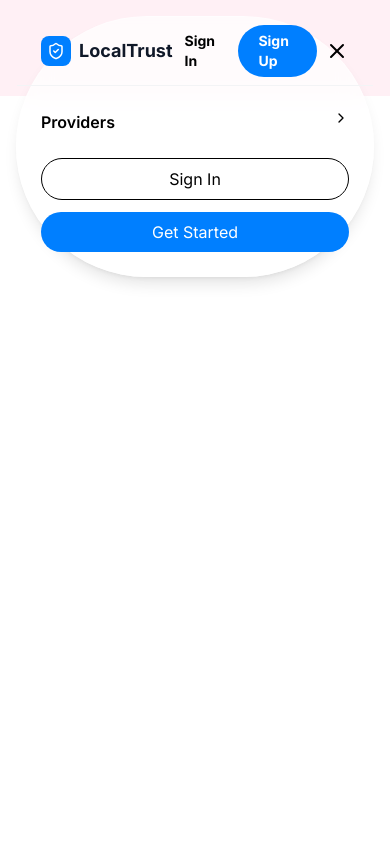
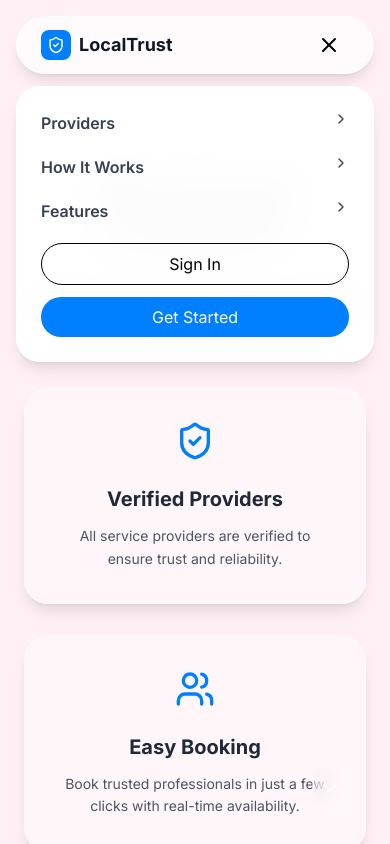
Before and after one commit to HarshitRaj2712/Smart-Local-Service, a React (Vite) app in the folder Frontend/: page /features in a window 390 px wide. Both pictures are taken after a click on the button 337 px from the left and 51 px from the top of the page. Shown: the top 844 px of the page. Built offline with nearby package versions, Linux system fonts and the light colour scheme; no server answers.

Commit message:
navbar responsive fix

```diff
--- a/Frontend/src/App.jsx
+++ b/Frontend/src/App.jsx
@@ -4,6 +4,8 @@ import ProtectedRoute from "./component/ProtectedRoute";
 import RoleBasedRoute from "./component/RoleBasedRoute";
 
 import Home from "./pages/Home";
+import HowItWorksPage from "./pages/HowItWorksPage";
+import FeaturesPage from "./pages/FeaturesPage";
 import Login from "./pages/Login";
 import Signup from "./pages/Signup";
 import AdminDashboard from "./pages/AdminDashboard";
@@ -33,6 +35,8 @@ const App = () => {
       <main className="pt-24 md:pt-28 bg-[#FFF0F5]"></main>
       <Routes>
         <Route path="/" element={<Home />} />
+         <Route path="/how" element={<HowItWorksPage />} />
+         <Route path="/features" element={<FeaturesPage />} />
          <Route path="/providers" element={<Providers />} />
          <Route path="/providers/:id" element={<ProviderDetail />} />
          <Route path="/book/:id" element={<BookingForm />} />
--- a/Frontend/src/component/Navbar.jsx
+++ b/Frontend/src/component/Navbar.jsx
@@ -72,7 +72,8 @@ const Navbar = () => {
 
   return (
     <nav className="fixed top-4 left-0 w-full z-50 px-4">
-      <div className="max-w-5xl mx-auto bg-white/70 backdrop-blur-lg border border-white/40 rounded-full shadow-lg">
+      <div className="max-w-5xl mx-auto relative">
+        <div className="bg-white/70 backdrop-blur-lg border border-white/40 rounded-full shadow-lg">
 
           <div className="px-6 py-2 flex items-center justify-between">
 
@@ -89,13 +90,14 @@ const Navbar = () => {
           {/* Desktop Links */}
           <div className="hidden md:flex gap-6 text-sm font-semibold text-gray-600">
             <Link to="/providers">Providers</Link>
-            <a href="#how">How It Works</a>
-            <a href="#features">Features</a>
+            <Link to="/how">How It Works</Link>
+            <Link to="/features">Features</Link>
           </div>
 
             {/* Right Section */}
             <div className="flex items-center gap-2">
 
+              <div className="hidden md:flex items-center gap-2">
                 {!isAuthenticated ? (
                   <>
                     <Link
@@ -152,30 +154,49 @@ const Navbar = () => {
                     )}
                   </div>
                 )}
+              </div>
 
               {/* Mobile Menu Button */}
               <button
-              className="md:hidden"
+                className="md:hidden p-2 rounded-full hover:bg-gray-100"
                 onClick={() =>
                   setIsMenuOpen(!isMenuOpen)
                 }
+                aria-label="Toggle navigation menu"
               >
                 {isMenuOpen ? <X /> : <Menu />}
               </button>
 
             </div>
           </div>
+        </div>
 
         {/* Mobile Menu */}
         {isMenuOpen && (
-          <div className="md:hidden border-t border-gray-100 p-6 space-y-6">
+          <div className="md:hidden mt-3 bg-white/95 backdrop-blur-lg border border-white/70 rounded-3xl shadow-lg p-6 space-y-5">
 
             <Link
               to="/providers"
               onClick={() => setIsMenuOpen(false)}
-              className="flex justify-between font-semibold"
+              className="flex justify-between font-semibold text-gray-700"
             >
               Providers <ChevronRight size={16} />
+            </Link>
+
+            <Link
+              to="/how"
+              onClick={() => setIsMenuOpen(false)}
+              className="flex justify-between font-semibold text-gray-700"
+            >
+              How It Works <ChevronRight size={16} />
+            </Link>
+
+            <Link
+              to="/features"
+              onClick={() => setIsMenuOpen(false)}
+              className="flex justify-between font-semibold text-gray-700"
+            >
+              Features <ChevronRight size={16} />
             </Link>
 
             {!isAuthenticated ? (
--- /dev/null
+++ b/Frontend/src/pages/FeaturesPage.jsx
@@ -0,0 +1,13 @@
+import Features from "../component/Features";
+import Footer from "../component/Footer";
+
+const FeaturesPage = () => {
+  return (
+    <>
+      <Features />
+      <Footer />
+    </>
+  );
+};
+
+export default FeaturesPage;
--- /dev/null
+++ b/Frontend/src/pages/HowItWorksPage.jsx
@@ -0,0 +1,13 @@
+import HowItWorks from "../component/HowItWorks";
+import Footer from "../component/Footer";
+
+const HowItWorksPage = () => {
+  return (
+    <>
+      <HowItWorks />
+      <Footer />
+    </>
+  );
+};
+
+export default HowItWorksPage;
```
Lines whose indentation alone changed are shown as unchanged.
